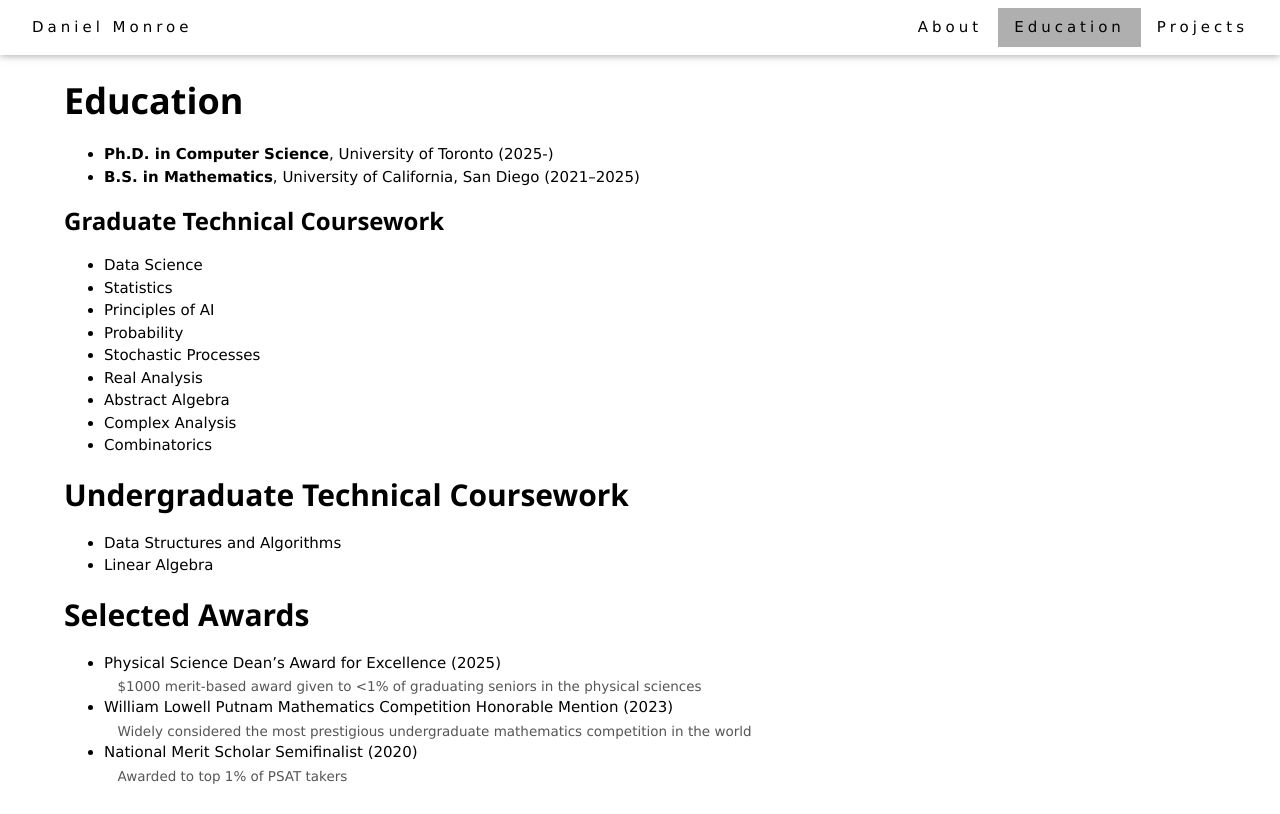
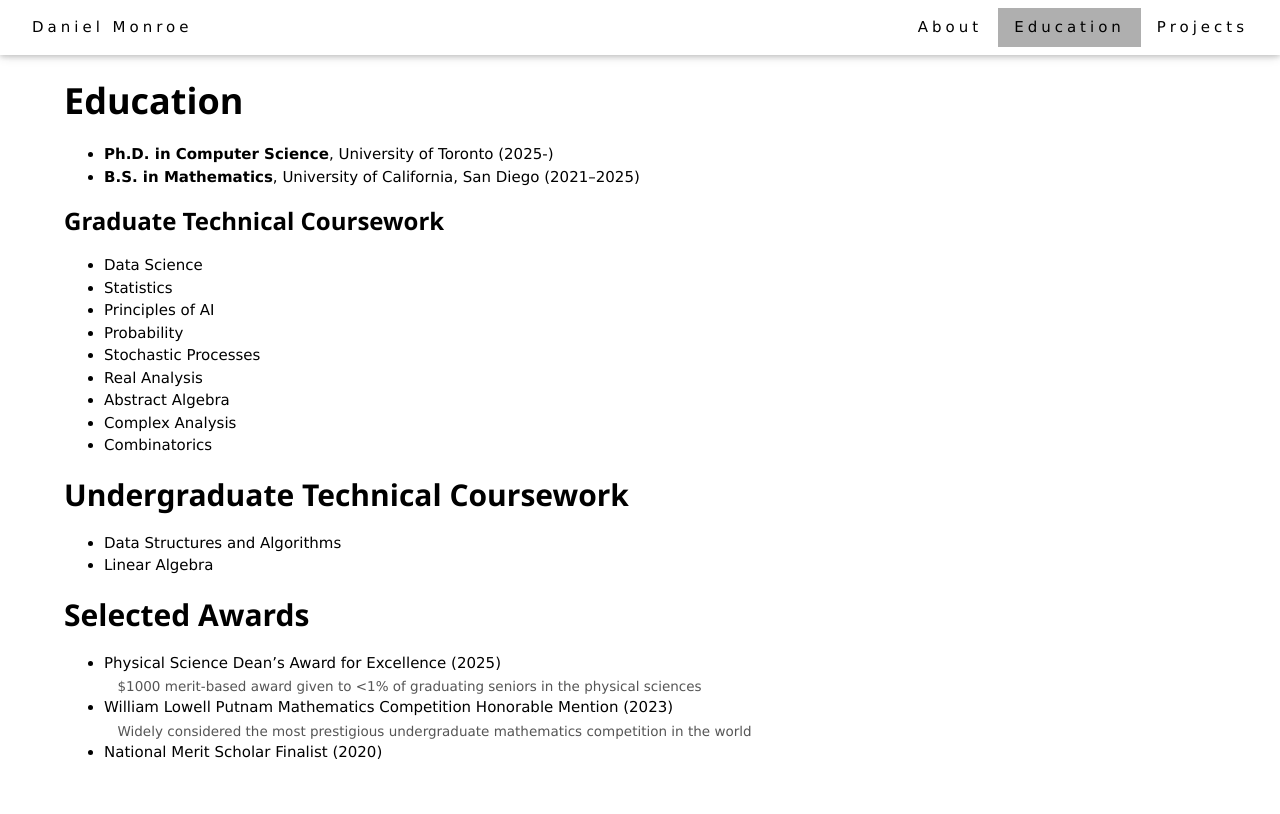
Before and after one commit to daniel-monroe/daniel-monroe.github.io, a plain HTML site: page education.html in a window 1280 px wide. Drawn offline with Linux system fonts and the light colour scheme.

Commit message:
Small updates

```diff
--- a/education.html
+++ b/education.html
@@ -66,8 +66,7 @@
     <div class="award-desc">$1000 merit-based award given to &lt;1% of graduating seniors in the physical sciences</div>
      <li> William Lowell Putnam Mathematics Competition Honorable Mention (2023)</li>
      <div class="award-desc"> Widely considered the most prestigious undergraduate mathematics competition in the world</div>
-      <li> National Merit Scholar Semifinalist (2020)</li>
-          <div class="award-desc">Awarded to top 1% of PSAT takers </div>
+      <li> National Merit Scholar Finalist (2020)</li>
 
       </ul>
 
```
Also changed, not shown: index.html (+1 -1 lines), projects.html (+1 -1 lines).
